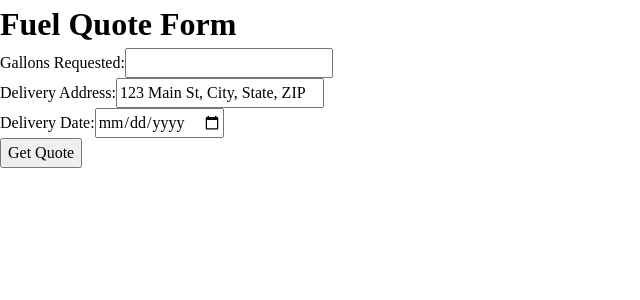
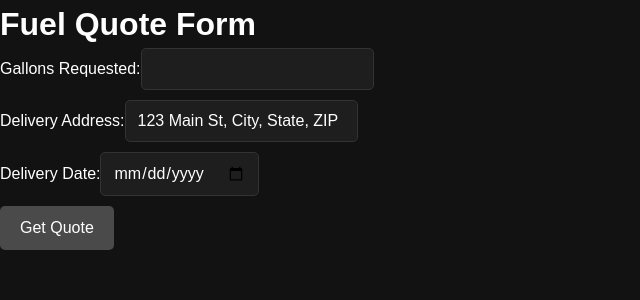
Before and after one commit to Erregea5/SoftwareDesign, a React (Create React App) app in the folder Source/client/: page /quote in a window 1280 px wide. Shown: the top 300 px of the page, without its empty margins (0-640 px from the left). Built offline with nearby package versions, Linux system fonts and the light colour scheme.

Commit message:
new file:   Source/client/src/routes/quote/CryptowalletStyles.css 	modified:   Source/client/src/routes/quote/Quote.jsx 	modified:   Source/client/src/routes/quote/components/FuelQuoteForm.jsx 	modified:   Source/client/src/routes/quote/components/QuoteResult.jsx

```diff
--- /dev/null
+++ b/Source/client/src/routes/quote/CryptowalletStyles.css
@@ -0,0 +1,59 @@
+/* CSS */
+body {
+    background-color: #121212;
+    /* Dark background color */
+    color: #fff;
+    /* Light text color */
+    font-family: Arial, sans-serif;
+    /* Default font family */
+    padding: 0;
+    margin: 0;
+}
+
+.container {
+    max-width: 1200px;
+    /* Maximum width for content */
+    margin: 0 auto;
+    /* Center the content horizontally */
+    padding: 20px;
+    /* Add padding around the content */
+}
+
+/* Buttons */
+button {
+    background-color: #4a4a4a;
+    /* Dark button background color */
+    color: #fff;
+    /* Light button text color */
+    border: none;
+    padding: 10px 20px;
+    /* Add padding to buttons */
+    border-radius: 5px;
+    /* Rounded corners for buttons */
+    cursor: pointer;
+}
+
+button:hover {
+    background-color: #333;
+    /* Darker button background color on hover */
+}
+
+/* Forms */
+input[type="text"],
+input[type="number"],
+input[type="date"] {
+    background-color: #1e1e1e;
+    /* Dark input field background color */
+    color: #fff;
+    /* Light text color */
+    border: 1px solid #333;
+    /* Dark border */
+    border-radius: 5px;
+    /* Rounded corners for input fields */
+    padding: 8px 12px;
+    /* Add padding to input fields */
+    margin-bottom: 10px;
+    /* Add margin between input fields */
+}
+
+/* Add any additional styles for specific elements or components here */
--- a/Source/client/src/routes/quote/Quote.jsx
+++ b/Source/client/src/routes/quote/Quote.jsx
@@ -1,5 +1,31 @@
+// import React, { useState } from "react";
+// import FuelQuoteForm from "./components/FuelQuoteForm";
+
+// const Quote = () => {
+//   // Define handleSubmit function
+//   const handleSubmit = (gallonsRequested, deliveryDate) => {
+//     // Perform form submission logic here
+//     console.log("Form submitted with gallonsRequested:", gallonsRequested);
+//     console.log("Delivery date:", deliveryDate);
+//     // can perform additional actions here, such as calling an API or updating state
+//   };
+
+//   return (
+//     <div>
+//       <h1>Fuel Quote Form</h1>
+//       <FuelQuoteForm
+//         deliveryAddress="123 Main St, City, State, ZIP"
+//         handleSubmit={handleSubmit}
+//       />
+//     </div>
+//   );
+// };
+
+// export default Quote;
+
 import React, { useState } from "react";
 import FuelQuoteForm from "./components/FuelQuoteForm";
+import "./CryptowalletStyles.css";
 
 const Quote = () => {
   // Define handleSubmit function
@@ -11,7 +37,9 @@ const Quote = () => {
   };
 
   return (
-    <div>
+    <div className="card">
+      {" "}
+      {/* Wrap the FuelQuoteForm inside a div with the 'card' class */}
       <h1>Fuel Quote Form</h1>
       <FuelQuoteForm
         deliveryAddress="123 Main St, City, State, ZIP"
--- a/Source/client/src/routes/quote/components/FuelQuoteForm.jsx
+++ b/Source/client/src/routes/quote/components/FuelQuoteForm.jsx
@@ -1,5 +1,6 @@
 import React, { useState } from "react";
 import QuoteResult from "./QuoteResult";
+import "../CryptowalletStyles.css";
 
 const FuelQuoteForm = ({ deliveryAddress, handleSubmit }) => {
   const [gallonsRequested, setGallonsRequested] = useState("");
--- a/Source/client/src/routes/quote/components/QuoteResult.jsx
+++ b/Source/client/src/routes/quote/components/QuoteResult.jsx
@@ -1,4 +1,5 @@
 import React from "react";
+import "../CryptowalletStyles.css";
 
 const QuoteResult = ({ price, numGal }) => {
   return (
```
